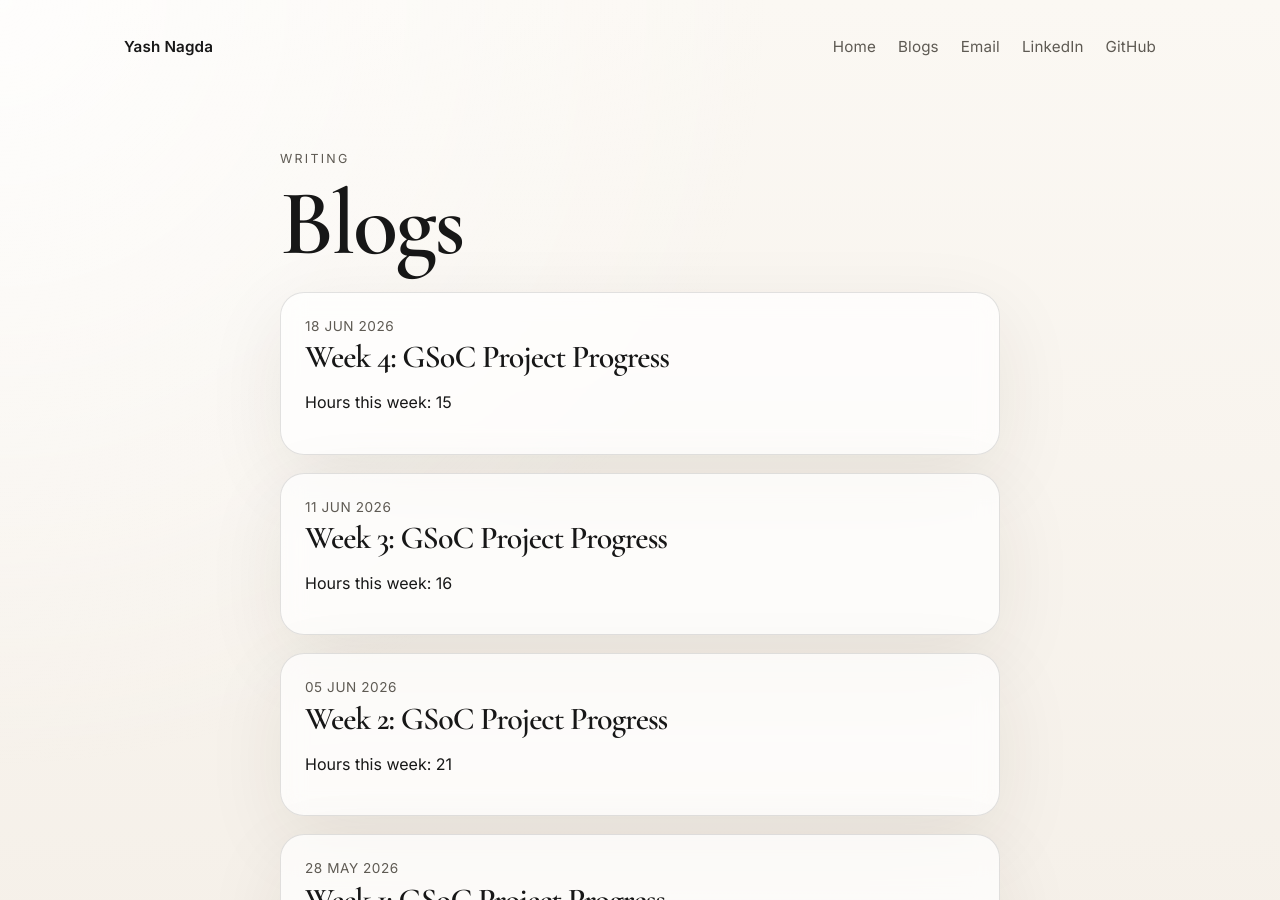
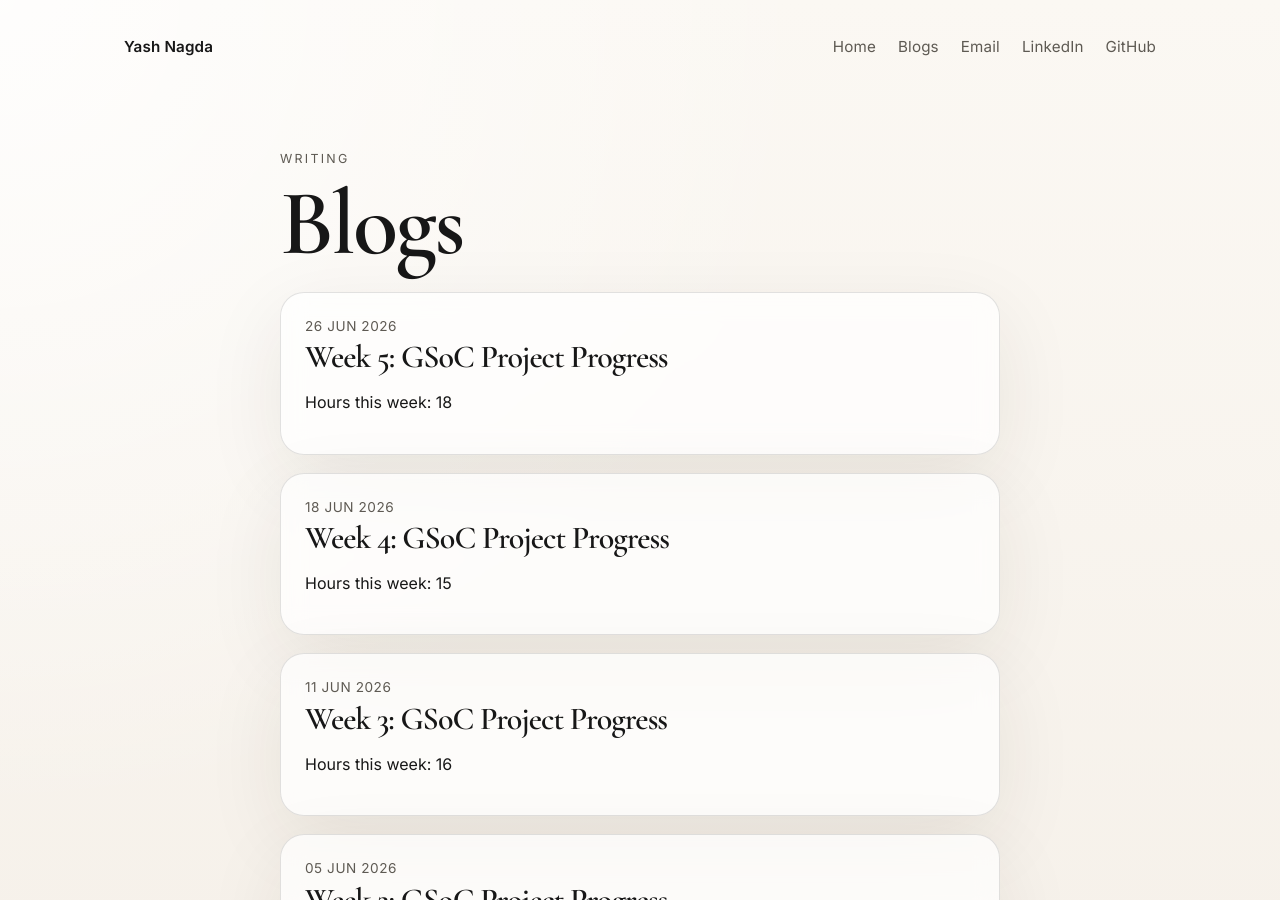
Before and after one commit to YashNagda17/YashNagda17.github.io, a Jekyll site: the page built from blogs/index.html, in a window 1280 px wide and 900 px high. Built offline with Jekyll 4.4.1, drawn with Linux system fonts in a browser that asks for light colours; some of the changed lines change nothing that is shown.

Commit message:
add week-5 GSOC blog

```diff
--- a/_config.yml
+++ b/_config.yml
@@ -1,3 +1,4 @@
 title: Yash Nagda
 description: Personal website of Yash Nagda
 permalink: pretty
+future: true
--- /dev/null
+++ b/_posts/2026-06-26-week-5-gsoc.md
@@ -0,0 +1,92 @@
+---
+layout: post
+title: "Week 5: GSoC Project Progress"
+date: 2026-06-26
+---
+
+**Hours this week:** 18
+
+**Total hours:** 86
+
+At the end of the fourth week, I had the following tasks to work upon:
+- Since x86 backend infrastructure is setup in [`certik/mlir`](https://github.com/certik/mlir) repository, now I am focusing on expanding the x86 backend implementation for all tests in the repository.
+- Using the LLVM Dialect path, to use the custom backend implementations.
+
+This week, I worked upon the first task, to expand the x86 backend implementation for all tests in the repository. And by the time of writing this blog, I have expanded the x86-64 backend to support **220 tests out of 226** in the [`certik/mlir`](https://github.com/certik/mlir) repository. Before this work, only 125 tests were working with the x86-64 backend. This effort also involved understanding the x86 backend tests, as well as the new fixes which came along the way.
+
+This PR is created here: [PR: 217](https://github.com/certik/mlir/pull/217)
+
+In this blog, I would like to discuss the work done during this week, specifically for this PR, to make all the tests work with the x86-64 backend.
+
+## Commit 1: Short-circuit correctness for llvm.cond_br on the ELF backend
+
+**Commit:** [`fix: register short_circuit.tc for the elf backend`](https://github.com/certik/mlir/pull/217/changes/70f41ce1f2c91e557d44272a2170fd8443cd630c)
+
+**Problem:** In C, `&&` and `||` do not run every part of the condition. For example, in `if ((n != 0) && (100 / n > 0))`, when `n` is `0`, the program must not evaluate `100 / n`. tinyC lowers this into `llvm.cond_br` branches in MLIR. Some branches pass extra values into the next block (like a phi node). Our old x64 ELF backend copied those values for **both** the true and false branch **before** it even checked the condition. So the “inner” part of the condition could still run when it should have been skipped.
+
+**Fixes implemented:**
+
+First, we changed the order of work inside `llvm.cond_br`. The backend now loads the condition, tests it, and only then decides where to go. For example, writing `if (a)` in C and only running the `then` block when `a` is true. For `if ((n != 0) && (100 / n > 0))`, when `n == 0` the code jumps straight to the false path and never touches the inner check. When `n != 0`, it goes to the true path and only then runs the next piece. This matches how `&&` and `||` behave in normal C compilers. Second, when a branch edge carries block arguments, we added a small “landing pad”: copy the values with `emit_edge()`, then jump to the real block. When the edge has no arguments, we branch directly with no extra pad. Example: a simple `if (x)` with no values passed into the next block stays a plain jump; a chained `&&` that passes a value into the inner test uses the pad only on the path that actually needs it. A helper called `patch_rel32_at()` fixes up jump targets for these pads (same idea as the branch patch loop at the end of each function).
+
+## Commit 2: Function pointers and indirect calls on the ELF backend
+
+**Commit:** [`fix: add support for function pointer based tests on elf backend`](github.com/certik/mlir/pull/217/commits/19a959b327433f739b5e88bb98d6c5656e87f71c)
+
+**Problem:** Function pointers did not work on the ELF backend. For the code: `int add(int a, int b) { return a + b; }` and in `main`, `int (*fp)(int,int) = &add; fp(2, 3);`. Three things were broken. (1) Getting the address `&add` failed because the backend only knew how to load **data** globals (like `int x`), not **function** symbols. (2) Calling through `fp` failed because the backend only supported `call @add(...)` with a fixed name, not `call` through a register containing function pointer. (3) The function `add` didn't emit into the ELF file because `main` never called `@add` directly.
+
+**Fixes implemented:**
+
+First, we fixed how `addressof` works in `load_val()`. If the name is a data global (e.g. `addressof @my_counter`), we still use `lea_rip_data` like before. If it is not in the data map for example `addressof @add` or `addressof @printf`, we use `lea_rip_func`, which emits `lea reg, [rip + @symbol]` with a text-section relocation. Few helpers encode the information and we use them to resolve the function pointer into function address.
+
+Second, we added indirect call support in `llvm.call` lowering. A direct call like `call @add(2, 3)` still uses `emit_direct_call()` which translatates to one `E8 rel32` instruction. An indirect call has no callee name; operand 0 is the function pointer. We load that pointer into `r11`, skip it when setting up arguments (`arg_base = 1`), run the same as a normal call (reg args in `rdi/rsi/...`, stack args pushed, etc.), then emit `call *r11`. Example: `fp(2, 3)` becomes load `fp` -> write `2` and `3` in arguments -> jump through the pointer.
+
+Third, we extended reachability so address-taken functions get emitted. The backend already scans from `main` and follows direct calls like `call @printf`. We add: when scanning a reachable function, if we see `llvm.mlir.addressof @add` and `@add` is not a data global, we add `add` to the this function set. So, while emitting functions, we emit indirect calls through function pointers as well.
+
+## Commit 3: Pointer-global initialization on the ELF backend
+
+**Commit:** [`fix: initialize pointer globals from addressof regions on elf backend`](github.com/certik/mlir/pull/217/commits/98483f4497d50b667e3658b30d4bd90ebc71a26b)
+
+**Problem:** The x64 ELF backend could only initialize globals from a plain `value` attribute: integers, floats, and string bytes embedded directly in the data storage. Many pointer globals do not use that form. When tinyC emits something like `char *greeting = "Hi"`, it lowers to two globals: a string literal (e.g. `@.str.0`) with a `value` attribute, and a pointer global (`@greeting`) whose initializer is a **region**, not a value which is essentially `addressof @.str.0; return`.
+
+**Fix:** For a pointer global like `char *greeting = "Hi"`, the backend must store the **address** of the string, not leave the slot as zero. We do that once at program startup, before `main` runs. The same idea is used in aarch backend as well in filling in pointer globals before user code starts. We scan globals during collection: plain values (numbers, strings) are written into the data section as before and pointer globals that mean “point at `@some_symbol`” are recorded as pending symbols. After all globals are collected, we resolve each pending entry to a slot offset (this also handles forward references, where the target global appears later in the file). In synthesised `_start`, we emit a short sequence per pointer: load the target address, load the pointer slot address, store so `greeting` already points at `"Hi"` when `main` calls `printf`. This fixed the `globals` test on ELF; `global_ptr_array` and `global_ptr_ptr` benefit from the same change.
+
+## Commit 4: Support for sqrt() on the ELF backend
+
+**Commit:** [`fix: add support for `sqrt()` on the ELF Backend`](https://github.com/certik/mlir/pull/217/commits/af7e610f404eb7399159316cb4def92e19aade25)
+
+We also added a small fix for `sqrt()` on the ELF backend: tinyC lowers `sqrt(x)` to `llvm.intr.sqrt`, which the x64 backend did not recognize and reported as an unsupported op. In `lower_fp_op()` we now handle it like other unary float ops. We load the operand into an XMM register, emit `sqrtss` for `f32` or `sqrtsd` for `f64`, and store the result back. This enables us to calculate the square root of numbers and print the result.
+
+## Commit 5: malloc / free on the ELF backend
+
+**Commit:** [`fix: fix `malloc` and `free` calls on the ELF Backend`](https://github.com/certik/mlir/pull/217/commits/5d1befc883252f3ed351d9d7a62cad20f300561d)
+
+Functions with malloc and free calls linked on ELF but crashed on the first `malloc()`. This was because `platform_heap_grow` failed in `buddy.c` as the heap was never set up. This was because of missing `platform_init()` call in `_start` for linux platform.h file. We need to call `platform_init()` from `_start` so that the heap is set up before the first `malloc()` call. This was fixed by calling `platform_init()` from `_start` in `synth_start()` function. This function is called once at program startup, before `main` runs.
+
+
+## Commit 6: Rename test entry to app_main on ELF backend
+
+**Commit:** [`fix: rename `main` to `app_main` for elf backends`](https://github.com/certik/mlir/pull/217/changes/47c70bb93fc36d5afd5e1dba882d1876212562cc)
+
+On native, wasm, and macho backends the tests use `#define main app_main` so the test body keeps a stable symbol name while the platform supplies the real entry point. ELF was missing that rename, so `func_macro` printed `main` from `__func__` instead of the expected `app_main`. This commit applies the same pattern in `run_tinyc_tests.py`: ELF unity now renames the test to `app_main` and adds a thin `main()` wrapper that calls it (platform init stays in synthesised `_start`), then registered `func_macro` on the `elf` target in `tests.toml`.
+
+## Remaining six tests (220 / 226 on ELF)
+
+The six tests that do not compile on ELF are not gaps in the x64 backend. They test wasm or wasm to Mach-O behaviour and are omitted from the `elf` target (or skipped on macho for the same reason):
+
+- **`wasm_import_attr`**, **`wasm32_long_is_i32`** — WASI imports (`fd_write` from `wasi_snapshot_preview1`); run on wasm and the default macho (wasm) backend; skipped on native (`native_skip`) and direct macho-llvm (`macho_llvm_skip`).
+- **`builtin_wasm_memory`** — `__builtin_wasm_memory_size` / `memory.grow`; wasm-only (`native_skip`).
+- **`static_func_collision`** — multi-TU wasm link (`link_separately`); wasm-only.
+- **`libc_qsort`** — needs host `qsort` so skipped on wasm and macho too (`wasm_skip`); not in corec-stdlib on ELF.
+- **`define_malloc_free`** — redefines `malloc`/`free` in the test itself; skipped in the unity runner (`single_tu_skip`; also `wasm_skip` on macho/wasm).
+
+Together with these commits, we support **220 passing tests out of 226** in the tinyc test runner for the ELF backend.
+
+## Next Steps:
+
+- Start working on the benchmarking speed of execution of the mlir backend, by comparing the performance of tinyc compiler with the new backend with Clang.
+- Implement the optimizations like elimination of string comparisions, malloc etc for improving the speed of execution of the mlir backend.
+- Once these steps are completed, I shall be working on the integration of the new mlir backend with the lfortran compiler.
+
+## Acknowledgments
+
+A huge thanks to my mentors, [Ondřej Čertík](https://github.com/certik), [Pranav Goswami](https://github.com/Pranavchiku), [Harshita Kalani](https://github.com/HarshitaKalani) & other contributors for helping me to work on this project.
```
Also changed, not shown: 2 other files.
